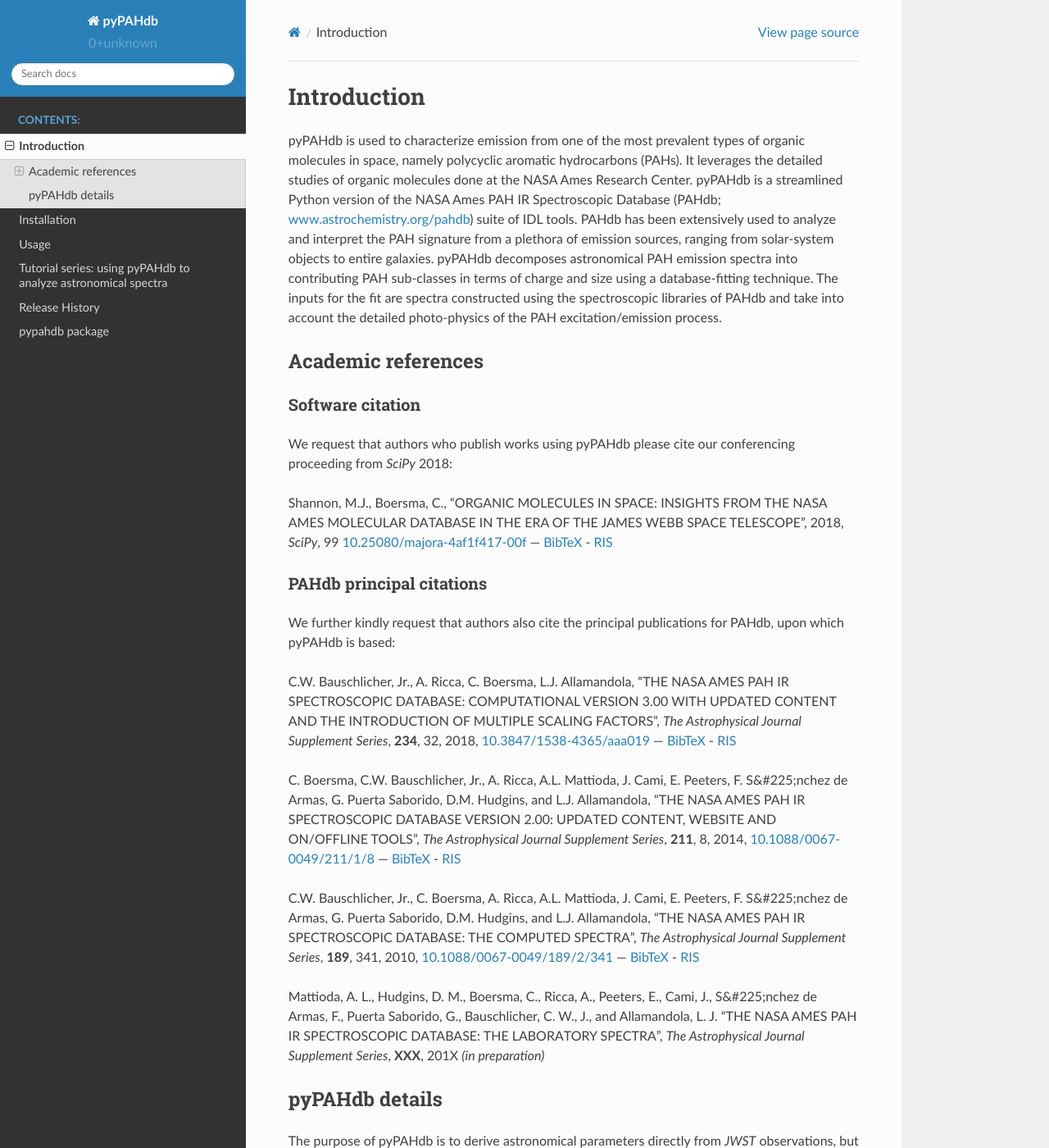
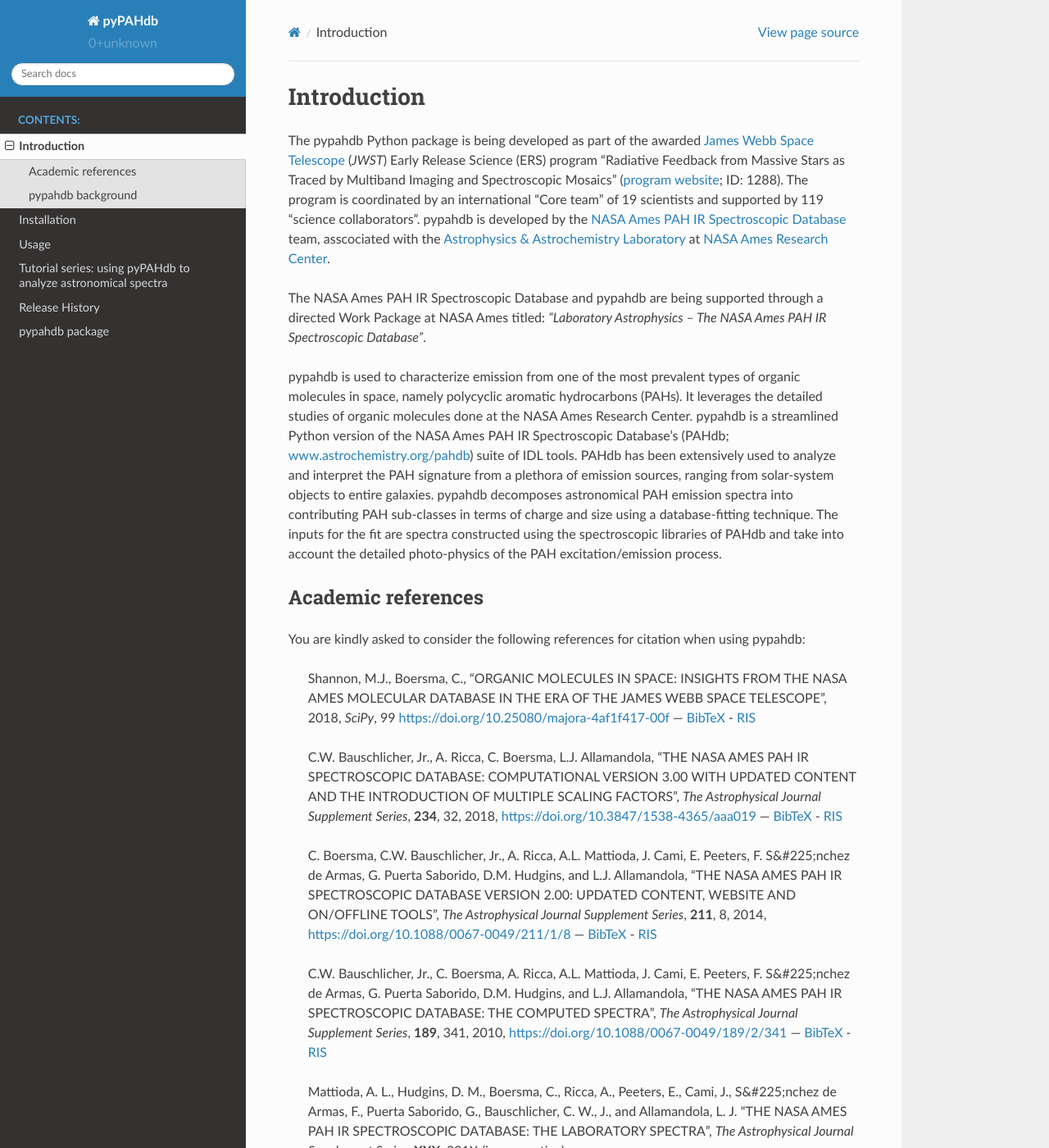
Before and after one commit to PAHdb/pyPAHdb, a Sphinx documentation site: the page built from docs/source/introduction.rst, in a window 1280 px wide and 1400 px high. Shown: the whole window at 82% size. Built offline with Sphinx 7.4.7 and the Read the Docs theme 2.0.0, drawn with Linux system fonts in a browser that asks for light colours; some of the changed text lies outside the part shown.

Commit message:
Disabled save_pdf in example_fits.py. Removed warning from example_fits.py. Small fixes in the README-files. Now using SSL in setup.py. Minor fixes in the documentation. Added unit-test for class Decomposer.

```diff
--- a/docs/source/index.rst
+++ b/docs/source/index.rst
@@ -3,7 +3,7 @@
    You can adapt this file completely to your liking, but it should at least
    contain the root `toctree` directive.
 
-Welcome to pyPAHdb's documentation!
+Welcome to pypahdb's documentation!
 ===================================
 
 .. toctree::
--- a/docs/source/installation.rst
+++ b/docs/source/installation.rst
@@ -2,8 +2,7 @@
 Installation
 ============
 
-pyPAHdb can be installed using pip. At the command line::
+pypahdb can be installed using pip directly from its
+GitHub-repository with::
 
     $ pip install git+git://github.com/PAHdb/pyPAHdb.git
-
-.. $ pip install pypahdb
--- a/docs/source/introduction.rst
+++ b/docs/source/introduction.rst
@@ -1,52 +1,111 @@
 Introduction
 ============
 
-pyPAHdb is used to characterize emission from one of the most prevalent types of organic molecules in space, namely polycyclic aromatic hydrocarbons (PAHs). It leverages the detailed studies of organic molecules done at the NASA Ames Research Center. pyPAHdb is a streamlined Python version of the NASA Ames PAH IR Spectroscopic Database (PAHdb; `www.astrochemistry.org/pahdb <http://www.astrochemistry.org/pahdb>`_) suite of IDL tools. PAHdb has been extensively used to analyze and interpret the PAH signature from a plethora of emission sources, ranging from solar-system objects to entire galaxies. pyPAHdb decomposes astronomical PAH emission spectra into contributing PAH sub-classes in terms of charge and size using a database-fitting technique. The inputs for the fit are spectra constructed using the spectroscopic libraries of PAHdb and take into account the detailed photo-physics of the PAH excitation/emission process.
+The pypahdb Python package is being developed as part of the awarded
+`James Webb Space Telescope <https://www.jwst.nasa.gov/>`_ (*JWST*)
+Early Release Science (ERS) program "Radiative Feedback from Massive
+Stars as Traced by Multiband Imaging and Spectroscopic Mosaics"
+(`program website <http://jwst-ism.org/>`_; ID: 1288). The program is
+coordinated by an international "Core team" of 19 scientists and
+supported by 119 "science collaborators". pypahdb is developed by the
+`NASA Ames PAH IR Spectroscopic Database
+<https://www.astrochemistry.org/pahdb/>`_ team, asscociated with the
+`Astrophysics & Astrochemistry Laboratory
+<https://www.astrochemistry.org>`_ at `NASA Ames Research Center
+<https://www.nasa.gov/centers/ames>`_.
+
+The NASA Ames PAH IR Spectroscopic Database and pypahdb are being
+supported through a directed Work Package at NASA Ames titled:
+*"Laboratory Astrophysics – The NASA Ames PAH IR Spectroscopic
+Database"*.
+
+pypahdb is used to characterize emission from one of the most
+prevalent types of organic molecules in space, namely polycyclic
+aromatic hydrocarbons (PAHs). It leverages the detailed studies of
+organic molecules done at the NASA Ames Research Center. pypahdb is a
+streamlined Python version of the NASA Ames PAH IR Spectroscopic
+Database's (PAHdb; `www.astrochemistry.org/pahdb
+<https://www.astrochemistry.org/pahdb>`_) suite of IDL tools. PAHdb has
+been extensively used to analyze and interpret the PAH signature from
+a plethora of emission sources, ranging from solar-system objects to
+entire galaxies. pypahdb decomposes astronomical PAH emission spectra
+into contributing PAH sub-classes in terms of charge and size using a
+database-fitting technique. The inputs for the fit are spectra
+constructed using the spectroscopic libraries of PAHdb and take into
+account the detailed photo-physics of the PAH excitation/emission
+process.
 
 Academic references
 -------------------
 
-Software citation
-_________________
+You are kindly asked to consider the following references for citation
+when using pypahdb:
 
-We request that authors who publish works using pyPAHdb please cite our conferencing proceeding from *SciPy* 2018:
+  Shannon, M.J., Boersma, C., "ORGANIC MOLECULES IN SPACE: INSIGHTS
+  FROM THE NASA AMES MOLECULAR DATABASE IN THE ERA OF THE JAMES WEBB
+  SPACE TELESCOPE", 2018, *SciPy*, 99
+  `https://doi.org/10.25080/majora-4af1f417-00f
+  <https://dx.doi.org/10.25080/majora-4af1f417-00f>`__ — `BibTeX
+  <https://www.astrochemistry.org/pahdb/theoretical/3.00/data/reference/10.25080~majora-4af1f417-00f/bibtex>`__ -
+  `RIS
+  <https://www.astrochemistry.org/pahdb/theoretical/3.00/data/reference/10.25080~majora-4af1f417-00f/ris>`__
 
-Shannon, M.J., Boersma, C., "ORGANIC MOLECULES IN SPACE: INSIGHTS FROM THE NASA AMES MOLECULAR DATABASE IN THE ERA OF THE JAMES WEBB SPACE TELESCOPE", 2018, *SciPy*, 99 `10.25080/majora-4af1f417-00f <http://dx.doi.org/10.25080/majora-4af1f417-00f>`__ — `BibTeX <https://www.astrochemistry.org/pahdb/theoretical/3.00/data/reference/10.25080~majora-4af1f417-00f/bibtex>`__ - `RIS <https://www.astrochemistry.org/pahdb/theoretical/3.00/data/reference/10.25080~majora-4af1f417-00f/ris>`__
+  C.W. Bauschlicher, Jr., A. Ricca, C. Boersma, L.J. Allamandola, "THE
+  NASA AMES PAH IR SPECTROSCOPIC DATABASE: COMPUTATIONAL VERSION 3.00
+  WITH UPDATED CONTENT AND THE INTRODUCTION OF MULTIPLE SCALING
+  FACTORS", *The Astrophysical Journal Supplement Series*, **234**,
+  32, 2018, `https://doi.org/10.3847/1538-4365/aaa019
+  <https://dx.doi.org/10.3847/1538-4365/aaa019>`__ — `BibTeX
+  <https://www.astrochemistry.org/pahdb/theoretical/3.00/data/reference/10.3847~1538-4365~aaa019/bibtex>`__ -
+  `RIS
+  <https://www.astrochemistry.org/pahdb/theoretical/3.00/data/reference/10.3847~1538-4365~aaa019/ris>`__
 
-PAHdb principal citations
-_________________________
+  C. Boersma, C.W. Bauschlicher, Jr., A. Ricca,
+  A.L. Mattioda, J. Cami, E. Peeters, F. S&#225;nchez de
+  Armas, G. Puerta Saborido, D.M. Hudgins, and L.J. Allamandola, "THE
+  NASA AMES PAH IR SPECTROSCOPIC DATABASE VERSION 2.00: UPDATED
+  CONTENT, WEBSITE AND ON/OFFLINE TOOLS", *The Astrophysical Journal
+  Supplement Series*, **211**, 8, 2014,
+  `https://doi.org/10.1088/0067-0049/211/1/8
+  <https://dx.doi.org/10.1088/0067-0049/211/1/8>`__ — `BibTeX
+  <https://www.astrochemistry.org/pahdb/theoretical/3.00/data/reference/10.1088~0067-0049~211~1~8/bibtex>`__
+  - `RIS <https://www.astrochemistry.org/pahdb/theoretical/3.00/data/reference/10.1088~0067-0049~211~1~8/ris>`__
 
-We further kindly request that authors also cite the principal publications for PAHdb, upon which pyPAHdb is based:
+  C.W. Bauschlicher, Jr., C. Boersma, A. Ricca,
+  A.L. Mattioda, J. Cami, E. Peeters, F. S&#225;nchez de
+  Armas, G. Puerta Saborido, D.M. Hudgins, and L.J. Allamandola, "THE
+  NASA AMES PAH IR SPECTROSCOPIC DATABASE: THE COMPUTED SPECTRA", *The
+  Astrophysical Journal Supplement Series*, **189**, 341, 2010,
+  `https://doi.org/10.1088/0067-0049/189/2/341
+  <http://dx.doi.org/10.1088/0067-0049/189/2/341>`__ — `BibTeX
+  <https://www.astrochemistry.org/pahdb/theoretical/3.00/data/reference/10.1088~0067-0049~189~2~341/bibtex>`__ -
+  `RIS
+  <https://www.astrochemistry.org/pahdb/theoretical/3.00/data/reference/10.1088~0067-0049~189~2~341/ris>`__
 
-C.W. Bauschlicher, Jr., A. Ricca, C. Boersma, L.J. Allamandola, "THE NASA AMES PAH IR SPECTROSCOPIC DATABASE: COMPUTATIONAL VERSION 3.00 WITH UPDATED CONTENT AND THE INTRODUCTION OF MULTIPLE SCALING FACTORS", *The Astrophysical Journal Supplement Series*, **234**, 32, 2018, `10.3847/1538-4365/aaa019 <http://dx.doi.org/10.3847/1538-4365/aaa019>`__ — `BibTeX <https://www.astrochemistry.org/pahdb/theoretical/3.00/data/reference/10.3847~1538-4365~aaa019/bibtex>`__
-- `RIS <https://www.astrochemistry.org/pahdb/theoretical/3.00/data/reference/10.3847~1538-4365~aaa019/ris>`__
+  Mattioda, A. L., Hudgins, D. M., Boersma, C., Ricca, A., Peeters,
+  E., Cami, J., S&#225;nchez de Armas, F., Puerta Saborido, G.,
+  Bauschlicher, C. W., J., and Allamandola, L. J. "THE NASA AMES PAH
+  IR SPECTROSCOPIC DATABASE: THE LABORATORY SPECTRA", *The
+  Astrophysical Journal Supplement Series*, **XXX**, 201X *(in
+  preparation)*
 
-
-C. Boersma, C.W. Bauschlicher, Jr., A. Ricca, A.L. Mattioda, J. Cami, E. Peeters, F. S&#225;nchez de Armas, G. Puerta Saborido, D.M. Hudgins, and L.J. Allamandola, "THE NASA AMES PAH IR SPECTROSCOPIC DATABASE VERSION 2.00: UPDATED CONTENT, WEBSITE AND ON/OFFLINE TOOLS", *The Astrophysical Journal Supplement Series*, **211**, 8, 2014,
-`10.1088/0067-0049/211/1/8 <http://dx.doi.org/10.1088/0067-0049/211/1/8>`__ — `BibTeX <https://www.astrochemistry.org/pahdb/theoretical/3.00/data/reference/10.1088~0067-0049~211~1~8/bibtex>`__
-- `RIS <https://www.astrochemistry.org/pahdb/theoretical/3.00/data/reference/10.1088~0067-0049~211~1~8/ris>`__
-
-
-C.W. Bauschlicher, Jr., C. Boersma, A. Ricca, A.L. Mattioda, J. Cami, E. Peeters, F. S&#225;nchez de Armas, G. Puerta Saborido, D.M. Hudgins, and L.J. Allamandola, "THE NASA AMES PAH IR SPECTROSCOPIC DATABASE: THE COMPUTED SPECTRA", *The Astrophysical Journal Supplement Series*, **189**, 341, 2010, `10.1088/0067-0049/189/2/341 <http://dx.doi.org/10.1088/0067-0049/189/2/341>`__ — `BibTeX <https://www.astrochemistry.org/pahdb/theoretical/3.00/data/reference/10.1088~0067-0049~189~2~341/bibtex>`__ - `RIS <https://www.astrochemistry.org/pahdb/theoretical/3.00/data/reference/10.1088~0067-0049~189~2~341/ris>`__
-
-Mattioda, A. L., Hudgins, D. M., Boersma, C., Ricca, A., Peeters, E., Cami, J., S&#225;nchez de Armas, F., Puerta Saborido, G., Bauschlicher, C. W., J., and Allamandola, L. J. "THE NASA AMES PAH IR SPECTROSCOPIC DATABASE: THE LABORATORY SPECTRA", *The Astrophysical Journal Supplement Series*, **XXX**, 201X *(in preparation)*
-
-
-
-pyPAHdb details
----------------
+pypahdb background
+------------------
 
 The purpose of pyPAHdb is to derive astronomical parameters directly
 from *JWST* observations, but the tool is not limited to *JWST*
-observations alone. pyPAHdb is the light version of a full suite of
+observations alone. pypahdb is the light version of a full suite of
 Python software tools\ [#]_ that is currently being developed, which
 is an analog of the off-line IDL tools\ [#]_. A feature comparison is
-presented in the table below. pyPAHdb will enable PAH experts and non-experts
-alike to analyze and interpret astronomical PAH emission spectra.
+presented in the table below. pyPAHdb will enable PAH experts and
+non-experts alike to analyze and interpret astronomical PAH emission
+spectra.
 
-.. [#] *AmesPAHdbPythonSuite*: `github.com/PAHdb/AmesPAHdbPythonSuite <https://github.com/PAHdb/AmesPAHdbPythonSuite>`_
+.. [#] *AmesPAHdbPythonSuite*: `github.com/PAHdb/AmesPAHdbPythonSuite
+       <https://github.com/PAHdb/AmesPAHdbPythonSuite>`_
 
-.. [#] *AmesPAHdbIDLSuite*: `github.com/PAHdb/AmesPAHdbIDLSuite <https://github.com/PAHdb/AmesPAHdbIDLSuite>`_
+.. [#] *AmesPAHdbIDLSuite*: `github.com/PAHdb/AmesPAHdbIDLSuite
+       <https://github.com/PAHdb/AmesPAHdbIDLSuite>`_
 
 .. raw:: latex
 
@@ -54,10 +113,11 @@
 
 
 .. table:: Feature comparison between pyPAHdb and the full suites of
-           off-line IDL/Python tools. Note: NNLS is non-negative
-           least squares; FWHM is full-width at half-maximum of an
-           emission profile; "uncertainties" in this context
-           refers to handling observational spectroscopic uncertainties.
+           off-line IDL/Python tools. Note: NNLS stands for
+           non-negative least squares; FWHM for full-width at
+           half-maximum of an emission profile; "uncertainties" in
+           this context refers to handling observational spectroscopic
+           uncertainties.
 
    +---------------------+----------+------------------+
    |                     | pyPAHdb  | IDL/Python tools |
@@ -83,11 +143,11 @@
    | Handle uncertainties|          | ✓                |
    +---------------------+----------+------------------+
 
-pyPAHdb analyzes spectroscopic observations (including spectral maps)
+pypahdb analyzes spectroscopic observations (including spectral maps)
 and characterizes the PAH emission using a database-fitting approach,
 providing the PAH ionization and size fractions.
 
-The package is imported using the following statement:
+The package is imported with the following statement:
 
 .. code-block:: python
 
@@ -96,25 +156,25 @@
 .. figure:: figures/fig_flowchart.png
    :align: center
 
-   pyPAHdb flowchart. (1) Astronomical spectroscopic data is loaded,
-   whether represented in FITS or ASCII files. (2) An over-sampled
+   pypahdb flowchart. (1) Astronomical spectroscopic data is loaded,
+   whether loaded rom FITS or ASCII files. (2) An over-sampled
    pre-computed matrix of PAH spectra is loaded and interpolated onto
    the wavelength grid of the astronomical
    observations. Database-fitting is performed using non-negative
    least-squares (NNLS), which yields the contribution of an
    individual PAH molecule to the total fit. As a result, we obtain a
    breakdown of the model fit in terms of PAH charge and size. (3) The
-   results are written to disk as a single FITS file and a PDF
-   summarizing the model fit (one page per pixel, if a spectral cube
-   is provided as input).
+   results are written to disk as a single FITS file and as a PDF
+   summarizing the results (one page per pixel, if a spectral cube is
+   provided as input).
 
 The general program methodology is encapsulated in the flowchart
 presented in the figure above and is as follows:
 
 (1) Read-in a file containing spectroscopic PAH observations of an
     astronomical object. This functionality is provided by the class
-    ``Observation``, which is implemented in ``observation.py``. It is the
-    responsibility of the user to ensure all non-PAH emission
+    ``Observation``, which is implemented in ``observation.py``. It is
+    the responsibility of the user to ensure all non-PAH emission
     components have been removed from the spectrum. The class uses a
     fall-through try-except chain to attempt to read the given
     filename using the facilities provided by ``astropy.io``. The
@@ -125,12 +185,13 @@
     determined from the accompanying header, which itself is also
     stored as a class attribute. The spectral coordinate system is
     interpreted from FITS header keywords. The ``Spectrum`` class is
-    implemented in ``spectrum.py`` and provides functionality to convert
-    between different coordinate representations. Below is example
-    Python code demonstrating the use of the class. The file
+    implemented in ``spectrum.py`` and provides functionality to
+    convert between different coordinate representations. Below is
+    example Python code demonstrating the use of the class. The file
     ``sample_data_NGC7023-NW-PAHs.txt`` in this demonstration can be
-    found in the ``examples`` directory that is part of the
-    pyPAHdb package. The output of the following code-block is shown in the flowchart.
+    found in the ``examples`` directory that is part of the pyPAHdb
+    package. The output of the following code-block is shown in the
+    flowchart.
 
 .. code-block:: python
 
@@ -148,13 +209,13 @@
 (2) Decompose the observed PAH emission into contributions from
     different PAH subclasses, here charge and size. This functionality
     is provided by the class ``Decomposer``, which is implemented in
-    ``decomposer.py``. The class takes as input a ``Spectrum`` object, of
-    which it creates a deep copy and calls its
+    ``decomposer.py``. The class takes as input a ``Spectrum`` object,
+    of which it creates a deep copy and calls its
     ``spectrum.convertunitsto`` method to convert the abscissa units
     to wavenumber. Subsequently, a pre-computed ``numpy`` matrix of
-    highly oversampled PAH emission spectra stored as a ``pickle``
-    is loaded from file. Utilizing ``numpy.interp``, each of
-    the PAH emission spectra, represented by a single column in the
+    highly oversampled PAH emission spectra stored as a ``pickle`` is
+    loaded from file. Utilizing ``numpy.interp``, each of the PAH
+    emission spectra, represented by a single column in the
     pre-computed matrix, is interpolated onto the frequency grid (in
     wavenumber) of the input spectrum. This process is parallelized
     using the ``multiprocessing`` package. ``optimize.nnls`` is used
@@ -182,18 +243,19 @@
     plt.plot(s.abscissa, result.fit[:,0,0])
     plt.show()
 
-(3) Produce output to file given a ``Decomposer`` object. Previously stored
-    within the ``Writer`` class, this functionality is now contained within
-    ``Decomposer`` itself. The output serves to summarize the results from
-    the ``Decomposer`` class so that a user may assess the quality of
-    the fit and store the PAH characteristics of their astronomical
-    observations. The class uses ``astropy.fits`` to write the PAH
-    characteristics to a FITS file and the ``matplotlib`` package to
-    generate a PDF summarizing the results. The class will attempt to
-    incorporate relevant information from any (FITS) header
-    provided. Below is example code demonstrating the use of the
-    class, which extends the previous code-block. The size breakdown
-    part of the generated PDF output is shown in the flowchart.
+(3) Produce output to file given a ``Decomposer`` object. Previously
+    stored within the ``Writer`` class, this functionality is now
+    contained within ``Decomposer`` itself. The output serves to
+    summarize the results from the ``Decomposer`` class so that a user
+    may assess the quality of the fit and store the PAH
+    characteristics of their astronomical observations. The class uses
+    ``astropy.fits`` to write the PAH characteristics to a FITS file
+    and the ``matplotlib`` package to generate a PDF summarizing the
+    results. The class will attempt to incorporate relevant
+    information from any (FITS) header provided. Below is example code
+    demonstrating the use of the class, which extends the previous
+    code-block. The size breakdown part of the generated PDF output is
+    shown in the flowchart.
 
 .. code-block:: python
 
```
Also changed, not shown: README.md (+69 -39 lines), docs/source/pypahdb.tests.rst (+8 -0 lines), docs/source/release-history.rst (+12 -2 lines), docs/source/usage.rst (+4 -3 lines), pypahdb/__init__.py (+28 -15 lines), setup.py (+6 -10 lines), examples/README.md, 7 other files.
